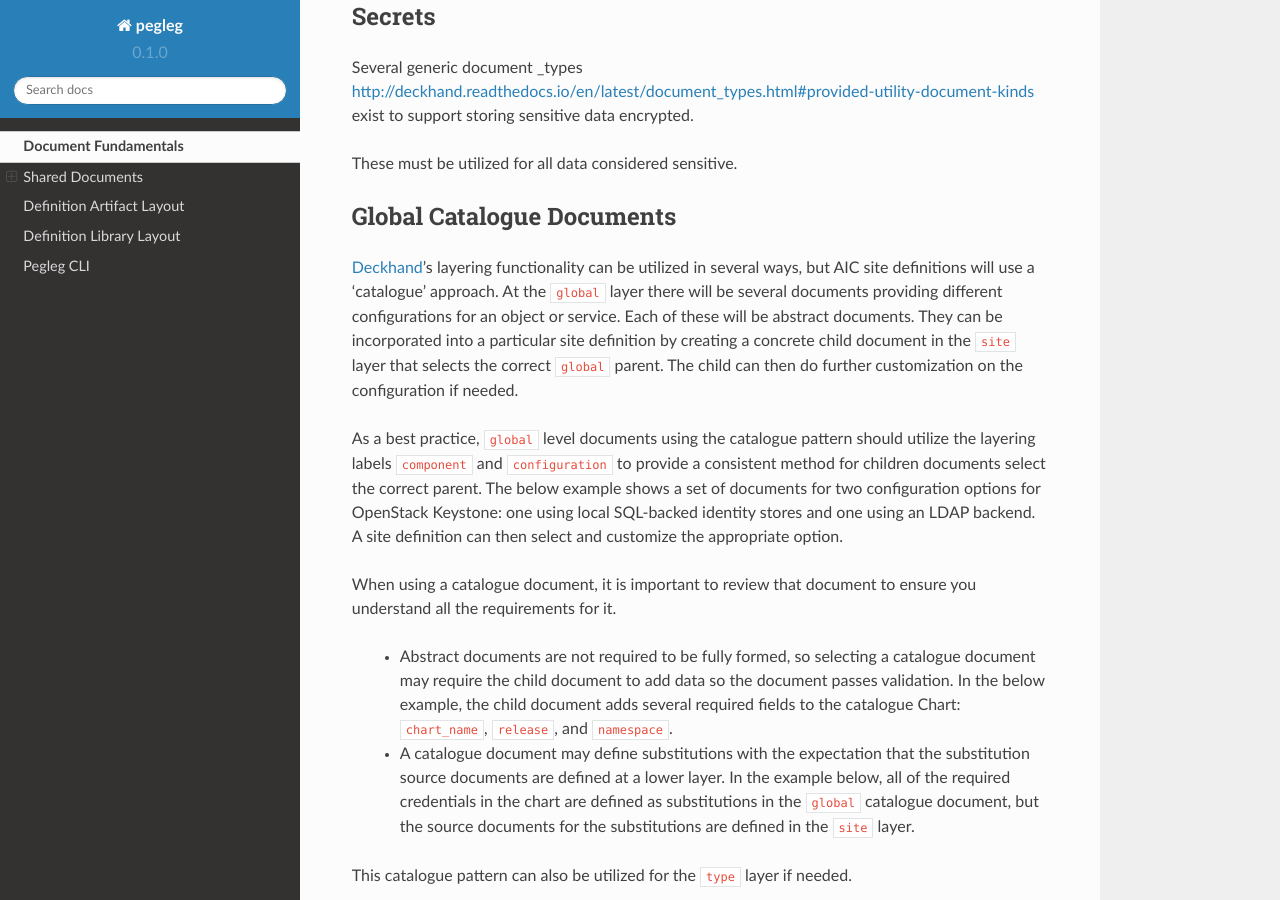
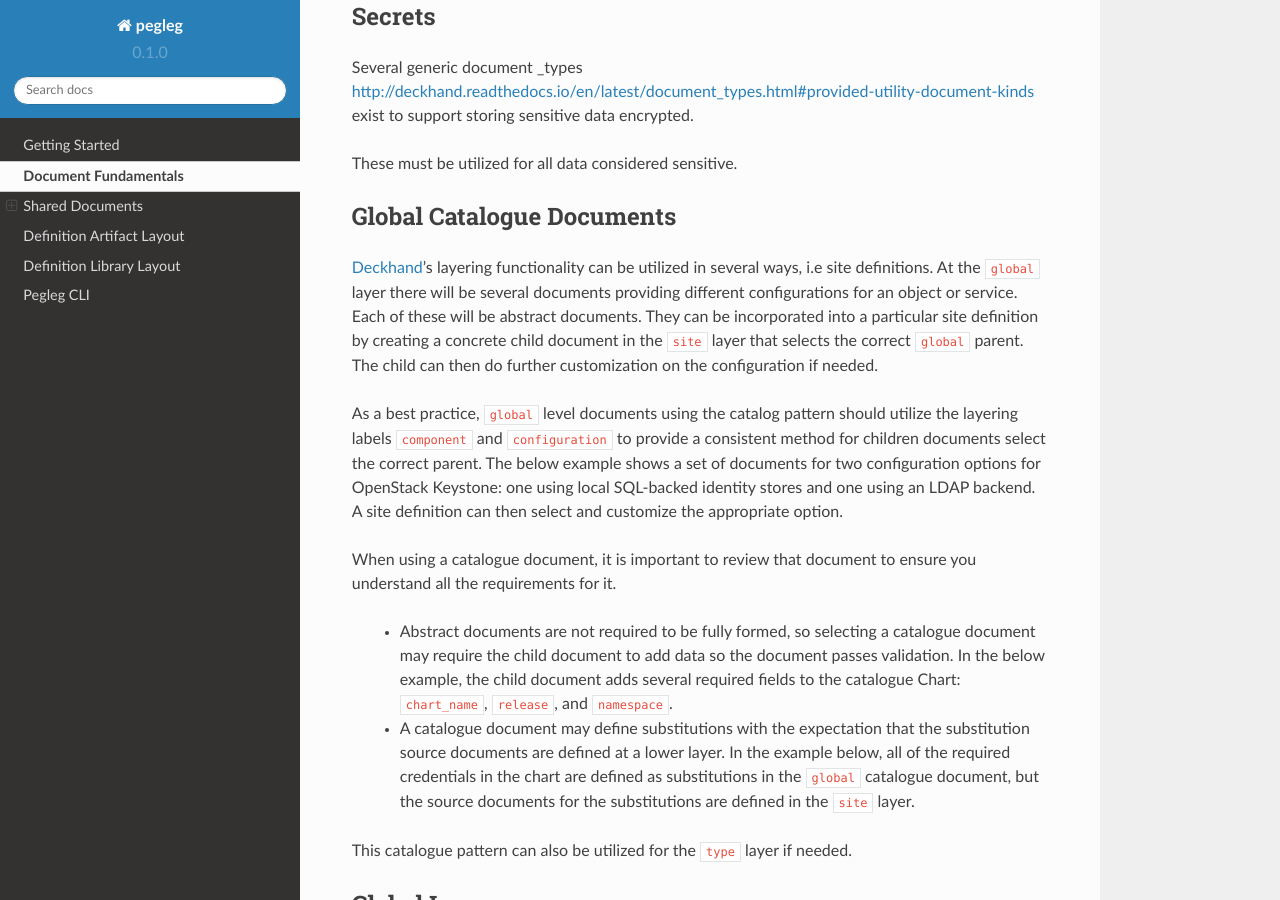
Before and after one commit to airshipit/pegleg, a Sphinx documentation site: the page built from docs/source/authoring_strategy.rst, in a window 1280 px wide and 900 px high, scrolled down 658 px. Built offline with Sphinx 7.4.7 and the Read the Docs theme 2.0.0, drawn with Linux system fonts in a browser that asks for light colours.

Commit message:
Pegleg documentation updates
-Add Geeting started guide
-Add missing cli options
-fix some wording
-fix typos
-add Readme

Change-Id: Ifbbb15aa212936a95167d2bca696830ed2408b93

```diff
--- a/docs/source/authoring_strategy.rst
+++ b/docs/source/authoring_strategy.rst
@@ -49,16 +49,15 @@
 Global Catalogue Documents
 --------------------------
 
-`Deckhand`_'s layering functionality can be utilized in several ways, but AIC
-site definitions will use a 'catalogue' approach. At the ``global`` layer
-there will be several documents providing different configurations for an
-object or service. Each of these will be abstract documents. They can be
-incorporated into a particular site definition by creating a concrete
-child document in the ``site`` layer that selects the correct ``global``
-parent. The child can then do further customization on the configuration if
-needed.
+`Deckhand`_'s layering functionality can be utilized in several ways, i.e site
+definitions. At the ``global`` layer there will be several documents providing
+different configurations for an object or service. Each of these will be
+abstract documents. They can be incorporated into a particular site definition
+by creating a concrete child document in the ``site`` layer that selects the
+correct ``global`` parent. The child can then do further customization on the
+configuration if needed.
 
-As a best practice, ``global`` level documents using the catalogue pattern
+As a best practice, ``global`` level documents using the catalog pattern
 should utilize the layering labels ``component`` and ``configuration`` to
 provide a consistent method for children documents select the correct parent.
 The below example shows a set  of documents for two configuration options for
--- a/docs/source/index.rst
+++ b/docs/source/index.rst
@@ -31,6 +31,7 @@
 .. toctree::
    :maxdepth: 2
 
+   getting_started
    authoring_strategy
    artifacts
    cli
```
Also changed, not shown: README.md (+9 -1 lines), docs/source/cli.rst (+49 -5 lines), docs/source/getting_started.rst (added, +43 -0 lines).
